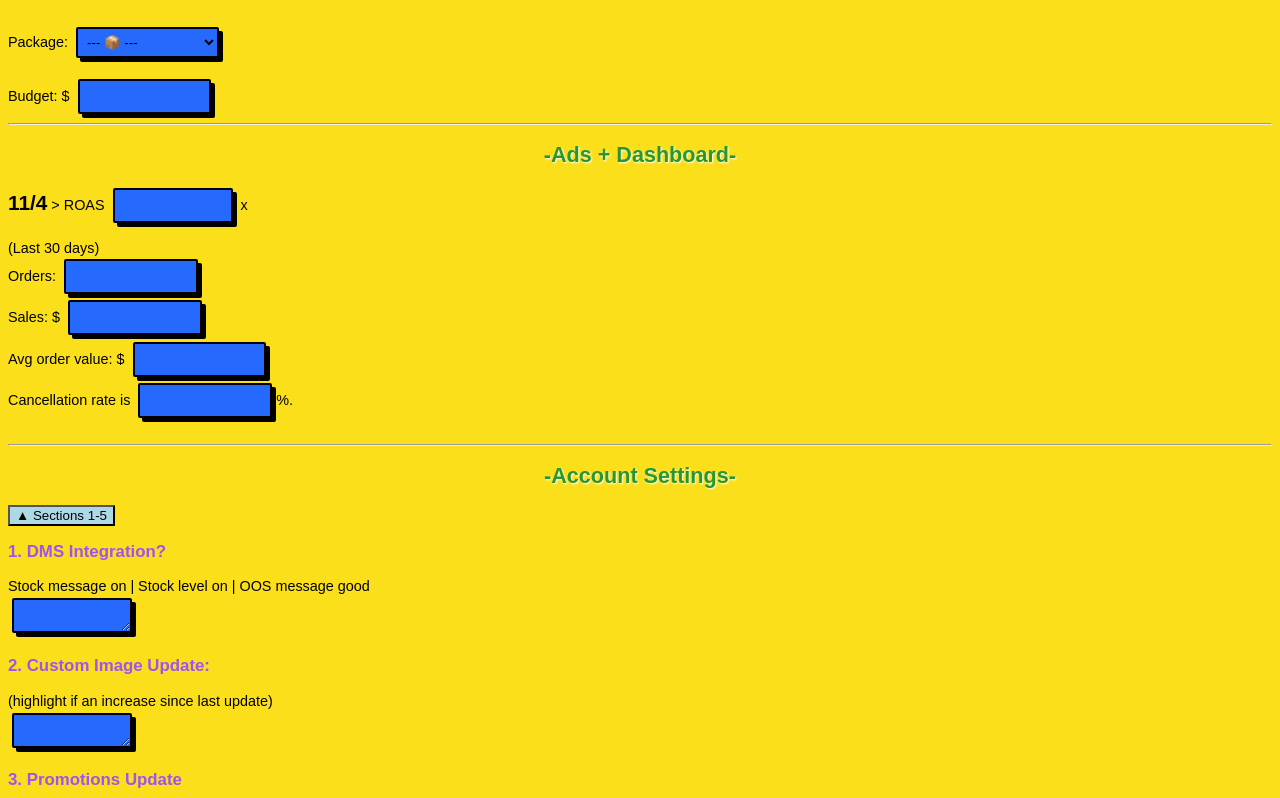
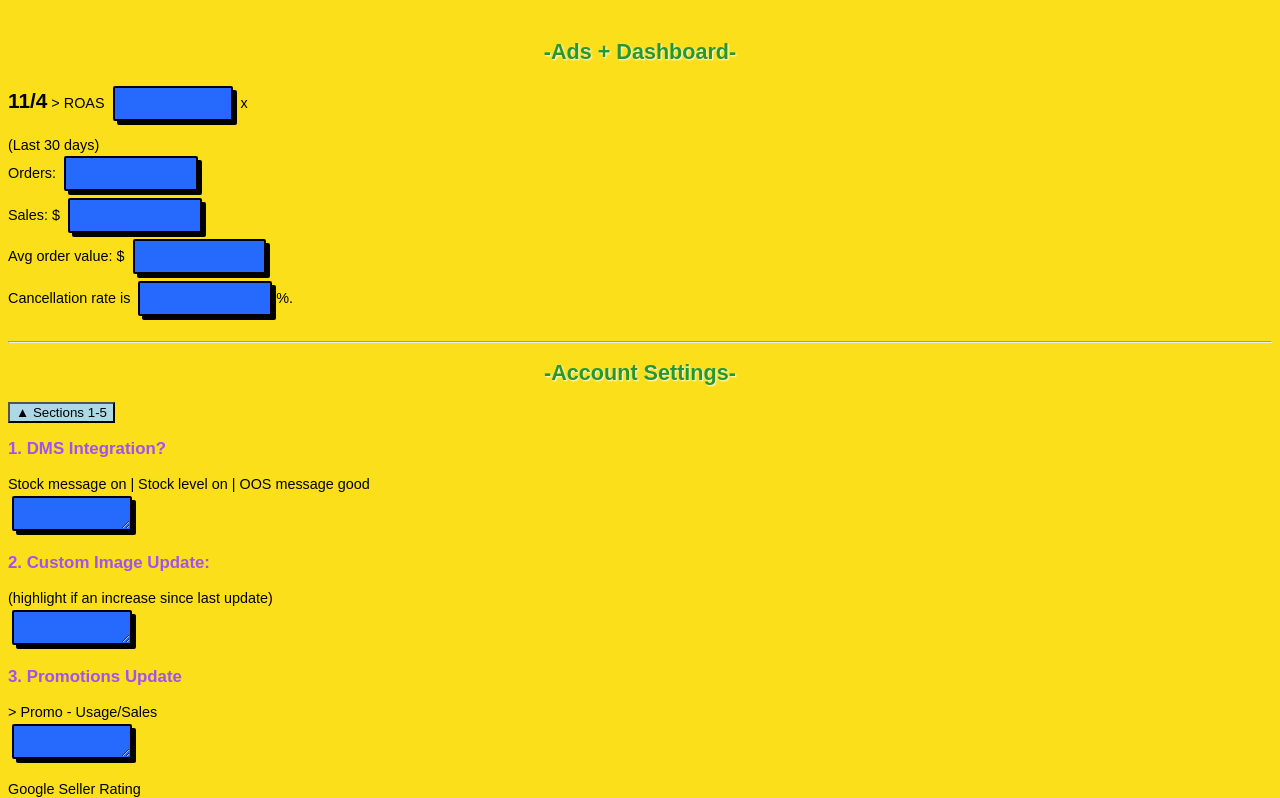
Before and after one commit to glease65/account-update-form, a plain HTML site: page index.html in a window 1280 px wide. Shown: the top 798 px of the page. Drawn offline with Linux system fonts and the light colour scheme.

Commit message:
Removed top two sections not being used

```diff
--- a/index.html
+++ b/index.html
@@ -128,16 +128,6 @@
     <h2 style="font-size: 0.5rem"></h2>
     <form id="agency-update-form">
 <br
-        <p class="form-field"> Package: <span id="marketing_package_budget">
-            <select id="mrkt_package" required>
-                <option value="">--- 📦 ---</option>
-                <option value="Basic">Basic - $300</option>
-                <option value="Starter">Starter - $600</option>
-                <option value="Advanced">Advanced - $1000</option>
-            </select>
-        </span></p>
-            <p class="form-field">Budget: $ <input type="text" id="budget" required></p>
-
 
         <hr>
 
```
